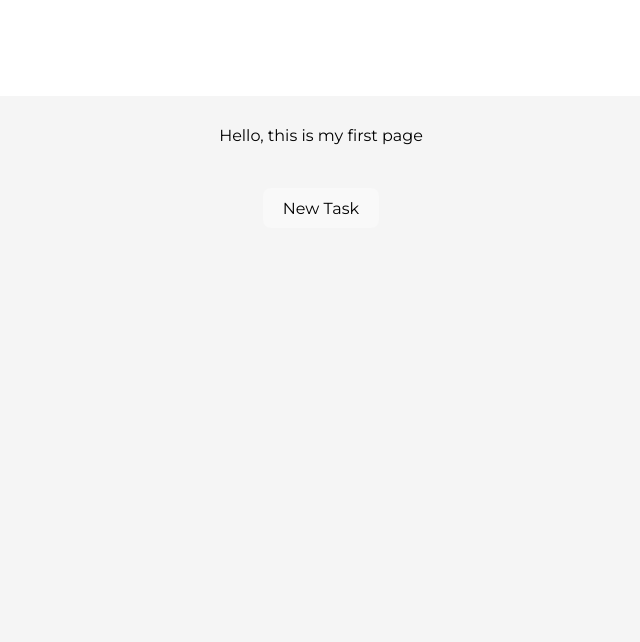
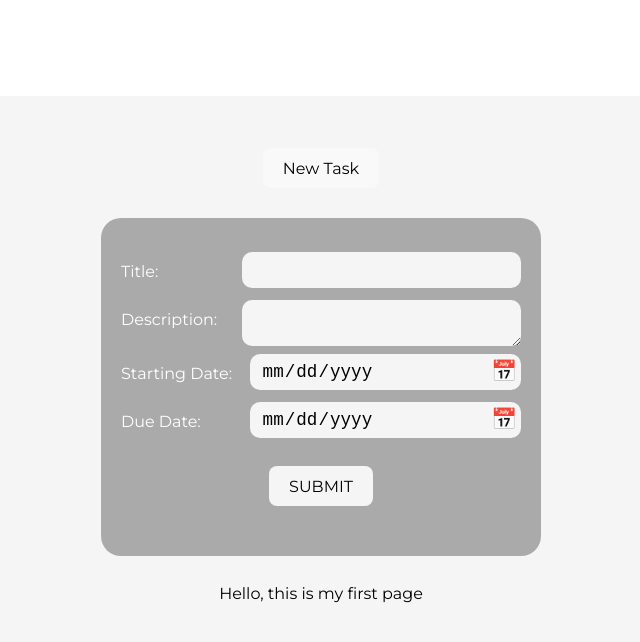
Before and after one commit to Grocamola/grocalife, a React (Vite) app in the folder grocalife/: page / in a window 1280 px wide. Shown: the top 642 px of the page, without its empty margins (319-959 px from the left). Built offline with nearby package versions, Linux system fonts and the light colour scheme.

Commit message:
changing-newTaskComponent-place

```diff
--- a/grocalife/src/App.tsx
+++ b/grocalife/src/App.tsx
@@ -1,7 +1,6 @@
 import { useState } from "react";
 import { BrowserRouter, Route, Routes } from "react-router-dom";
 import TaskSummaryPage from "./components/pages/summaryPages/taskSummaryPage";
-import NewTaskCard from "./components/utils/taskCard/newTaskCard";
 import { TaskCard } from "./components/utils/_Classes/taskClasses";
 
 import './App.css'
@@ -16,8 +15,7 @@ function App() {
     <>
       <BrowserRouter>
         <Routes>
-        <Route path="/create-new-task" element={<NewTaskCard addNewTask={setTaskList} />} />
-          <Route path="/" element={<TaskSummaryPage tasks={taskList} />} />
+          <Route path="/" element={<TaskSummaryPage tasks={taskList} addNewTask={setTaskList} />} />
         </Routes>
       </BrowserRouter>
     </>
--- a/grocalife/src/components/pages/summaryPages/taskSummaryPage.tsx
+++ b/grocalife/src/components/pages/summaryPages/taskSummaryPage.tsx
@@ -1,28 +1,39 @@
-import { useNavigate } from "react-router-dom";
+import { useState } from "react";
+// import { useNavigate } from "react-router-dom";
+
 import { TaskCard } from "../../utils/_Classes/taskClasses";
 import Navbar from "../../Elements/navbar";
 import TaskThumbnail from "../../utils/taskCard/taskThumbnail";
-
+import NewTaskCard from "../../utils/taskCard/newTaskCard";
 
 import '../../styles/summaryPages.css'
 
 
 type summaryProps = {
-    tasks: TaskCard[]
+    tasks: TaskCard[];
+    addNewTask(updateFunction: (prev: TaskCard[]) => TaskCard[]): void;
 }
 
-const TaskSummaryPage = ({tasks} : summaryProps) => {
-    const navigate = useNavigate()
+const TaskSummaryPage = ({tasks, addNewTask} : summaryProps) => {
+    // const navigate = useNavigate()
+
+    const [addTaskStatus, setAddTaskStatus] = useState(true)
 
     const GoToTaskPageHandler = () => {
-        navigate("/create-new-task");
+        // navigate("/create-new-task");
+        setAddTaskStatus(prev => !prev)
     }
     return (
         <div className="TaskSummaryPage">
             <Navbar />
+            <button onClick={GoToTaskPageHandler}>New Task</button>
+            <div style={{display: addTaskStatus ? 'block' : 'none'}}><NewTaskCard addNewTask={addNewTask}/></div>
+
             <p>Hello, this is my first page</p><br />
-            <button onClick={GoToTaskPageHandler}>New Task</button>
-            {tasks.slice(1).map(el => <TaskThumbnail task={el} />)}
+            <div className="taskSummaryContainer">
+                {tasks.slice(1).map(el => <TaskThumbnail task={el} />)}
+            </div>
+
         </div>
     );
 }
--- a/grocalife/src/components/styles/summaryPages.css
+++ b/grocalife/src/components/styles/summaryPages.css
@@ -1,3 +1,8 @@
 .TaskSummaryPage p {
     color: var(--color__black)
 }
+
+.taskSummaryContainer {
+    width: 85%;
+    margin: auto;
+}
--- a/grocalife/src/components/utils/taskCard/newTaskCard.tsx
+++ b/grocalife/src/components/utils/taskCard/newTaskCard.tsx
@@ -1,7 +1,6 @@
 import { useState } from "react";
 import { useNavigate } from "react-router-dom";
 import { TaskCard } from "../_Classes/taskClasses";
-import Navbar from "../../Elements/navbar";
 
 import "../../styles/cards.css";
 import { useDateCalculator } from "../_Hooks/date";
@@ -93,7 +92,6 @@ const NewTaskCard = (props: newTaskProps) => {
 
   return (
     <>
-      <Navbar />
       <div className="newTaskFormBox">
         <form onSubmit={handleSubmit}>
           <div>
```
